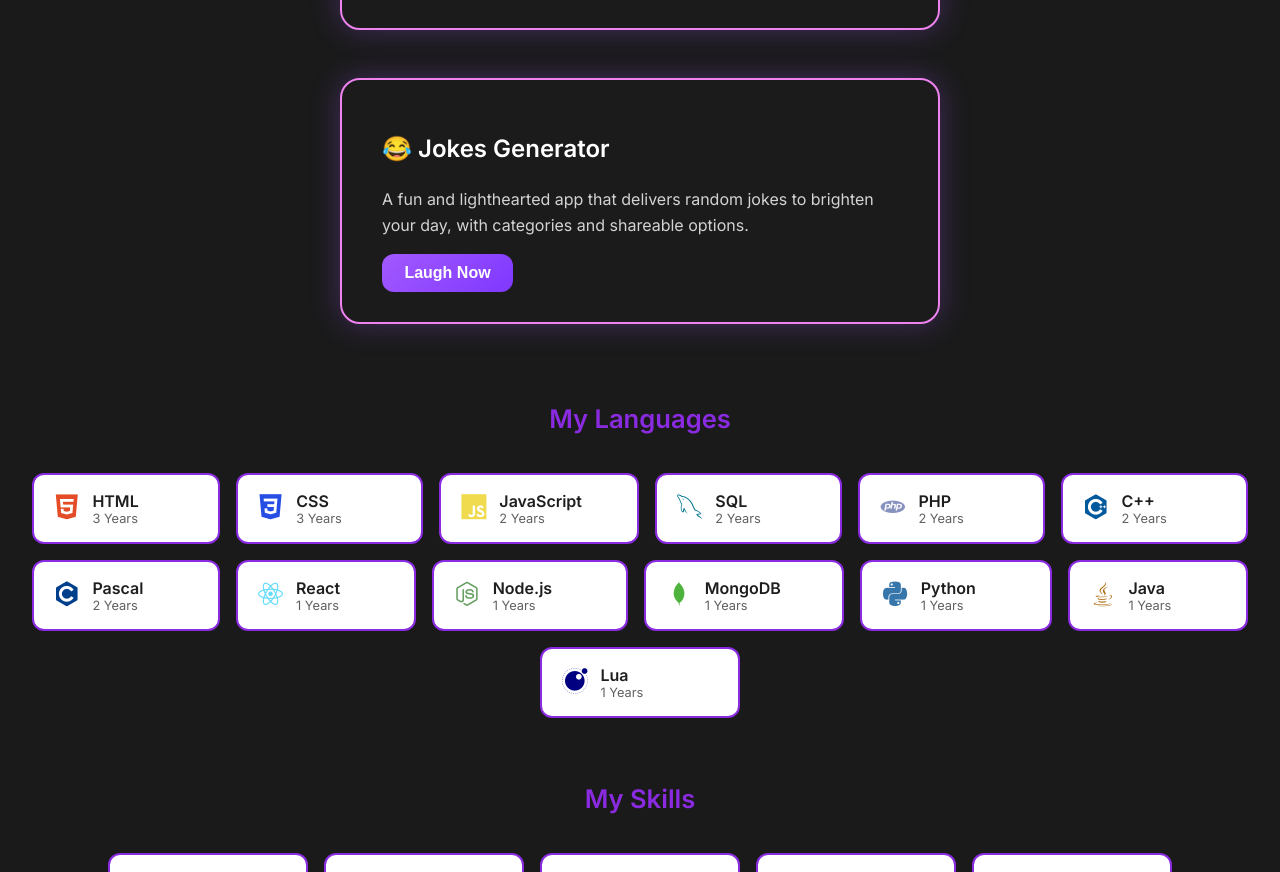
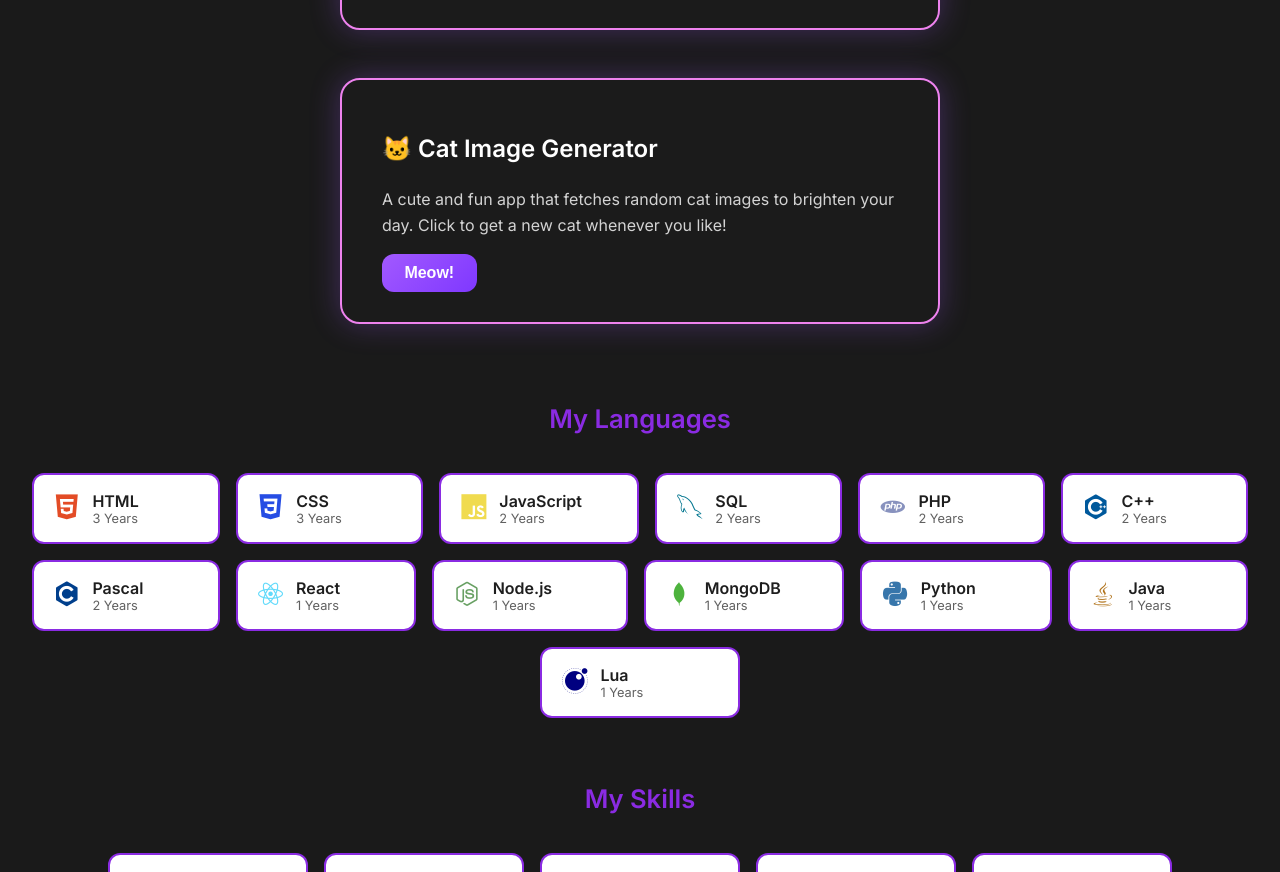
Before and after one commit to reportJNG/My-Portfolio, a React (Vite) app: page / in a window 1280 px wide. Shown: the part 5164-6036 px from the top of the page. Built offline with nearby package versions, Linux system fonts and the light colour scheme; the HTML template or start-up script is replaced by a standard one.

Commit message:
added new web cat image gen

```diff
--- a/src/Pages/Projects.jsx
+++ b/src/Pages/Projects.jsx
@@ -81,11 +81,12 @@ export default function Projects() {
   link: 'https://dev-weather-hamza.vercel.app/',
 },
 {
-  name: '😂 Jokes Generator',
-  description: 'A fun and lighthearted app that delivers random jokes to brighten your day, with categories and shareable options.',
-  buttonText: 'Laugh Now',
-  link: 'https://joke-gen-ten.vercel.app/',
+  name: '🐱 Cat Image Generator',
+  description: 'A cute and fun app that fetches random cat images to brighten your day. Click to get a new cat whenever you like!',
+  buttonText: 'Meow!',
+  link: 'https://cats-gen.vercel.app/',
 }
+
 
 
 
```
